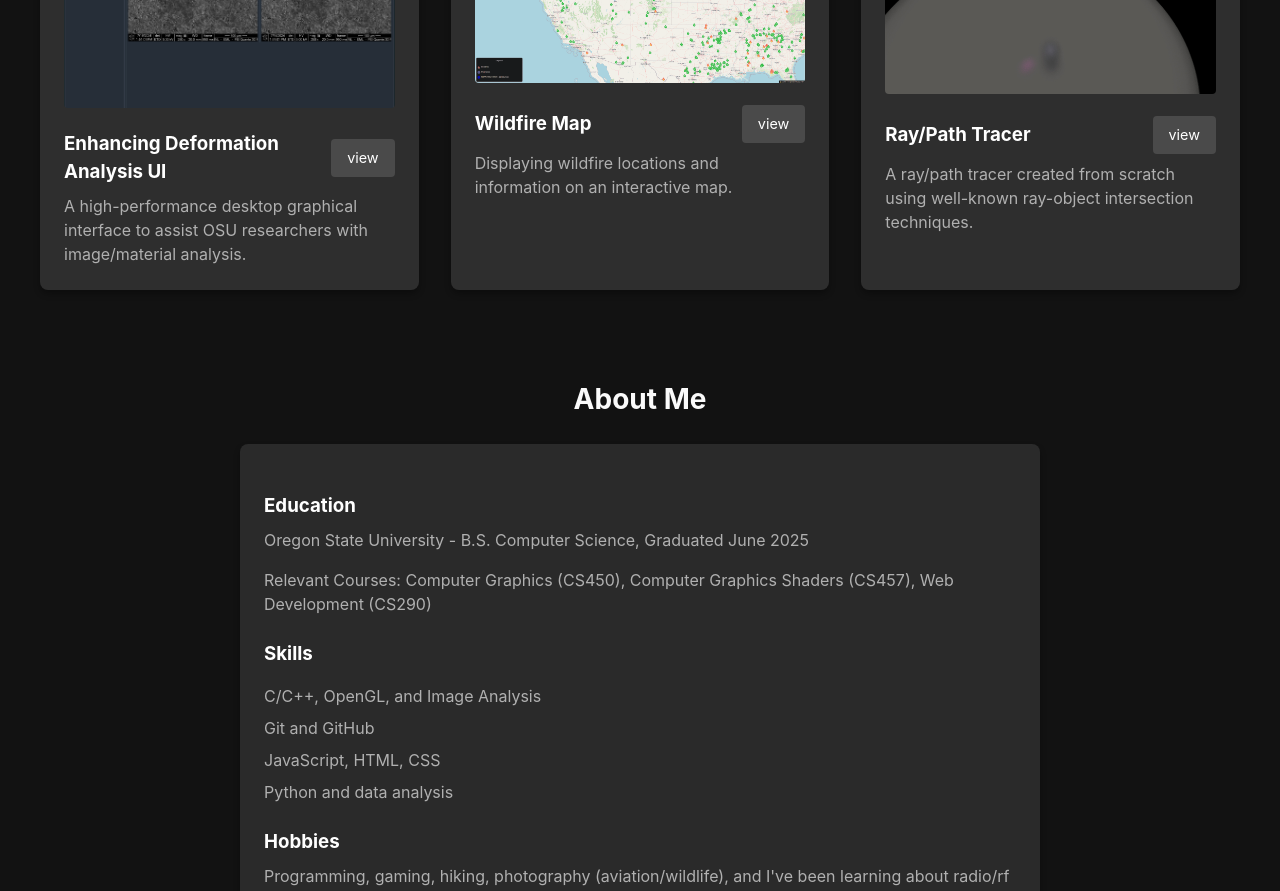
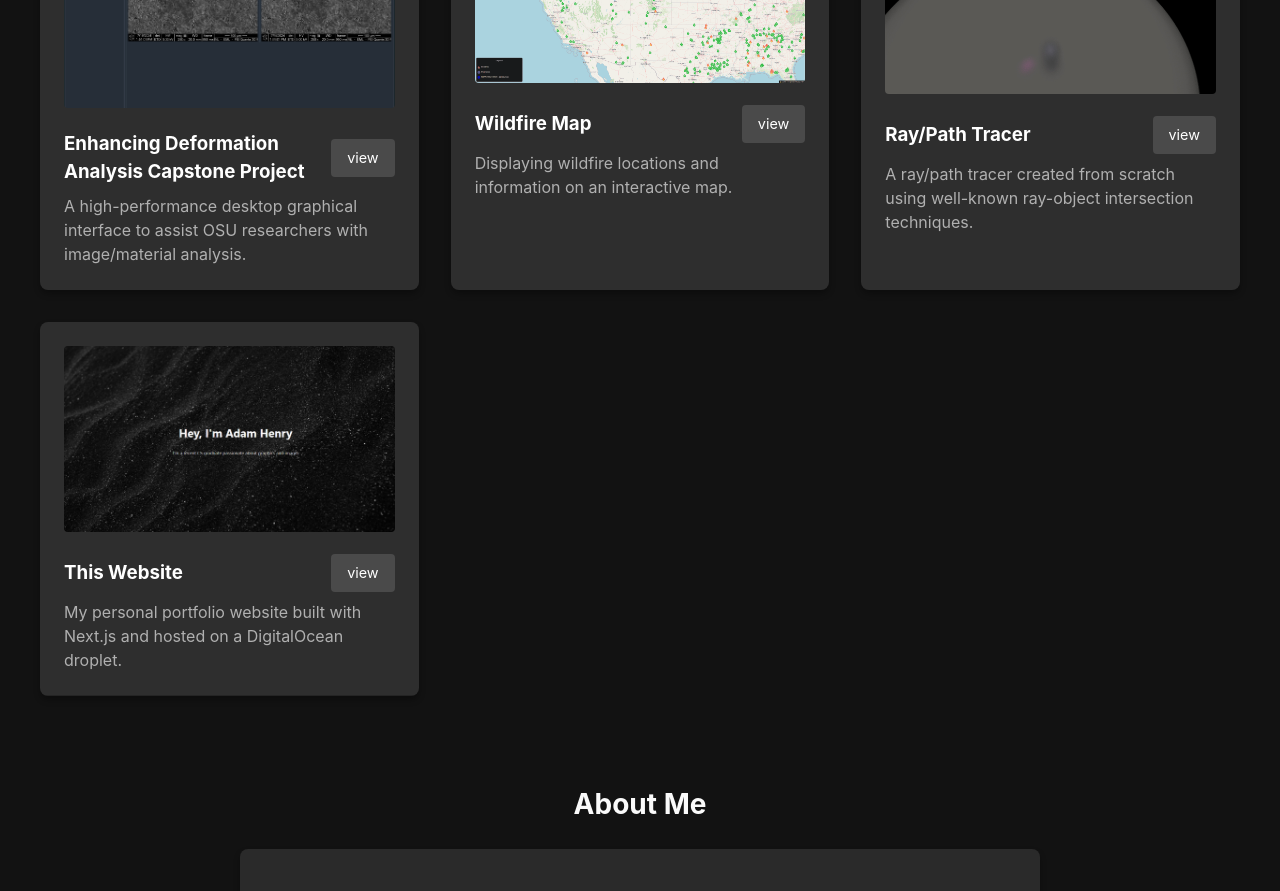
Before and after one commit to ajh416/portfolio, a Next.js app: page / in a window 1280 px wide. Shown: the part 1100-1991 px from the top of the page. Built offline with nearby package versions, Linux system fonts and the light colour scheme.

Commit message:
add portfolio website card and image

```diff
--- a/src/app/page.js
+++ b/src/app/page.js
@@ -13,11 +13,11 @@ export default function Home() {
     };
 	const projects = [
     {
-      title: 'Enhancing Deformation Analysis UI',
+      title: 'Enhancing Deformation Analysis Capstone Project',
       image: 'images/EDA_UI.png',
       link: 'https://github.com/OSU-Enhancing-Deformation-Analysis/EnhancingDeformationAnalysisUI',
       summary: 'A high-performance desktop graphical interface to assist OSU researchers with image/material analysis.',
-      details: 'Tech stack: C++ with ImGui for UI, integrates OpenCV for image processing. I implemented key features including image loading, filtering, and analysis tools, as well as performance optimizations for handling large datasets.',
+      details: 'Tech stack: C++ with ImGui for UI, integrates OpenCV for image processing. I implemented key features including image loading, filtering, and analysis tools, as well as performance optimizations for handling large datasets. We integrated multiple AI models for image cleanup and analysis, improving accuracy and efficiency.',
     },
     {
       title: 'Wildfire Map',
@@ -33,6 +33,13 @@ export default function Home() {
       summary: 'A ray/path tracer created from scratch using well-known ray-object intersection techniques.',
       details: 'Written in C++ with multithreading and support for reflection, refraction, and global illumination. I implemented BVH acceleration structures to improve performance.',
     },
+	{
+		title: 'This Website',
+		image: 'images/portfolio.png',
+		link: 'https://github.com/ajh416/portfolio',
+		summary: 'My personal portfolio website built with Next.js and hosted on a DigitalOcean droplet.',
+		details: 'Features a responsive design, project showcase, and dynamic typing effect. I designed and developed the entire site, and implemented CI/CD pipelines for seamless updates using GitHub Actions.',
+	},
     ];
 	useEffect(() => {
 		const phrases = [
```
Also changed, not shown: public/images/portfolio.png (added).
